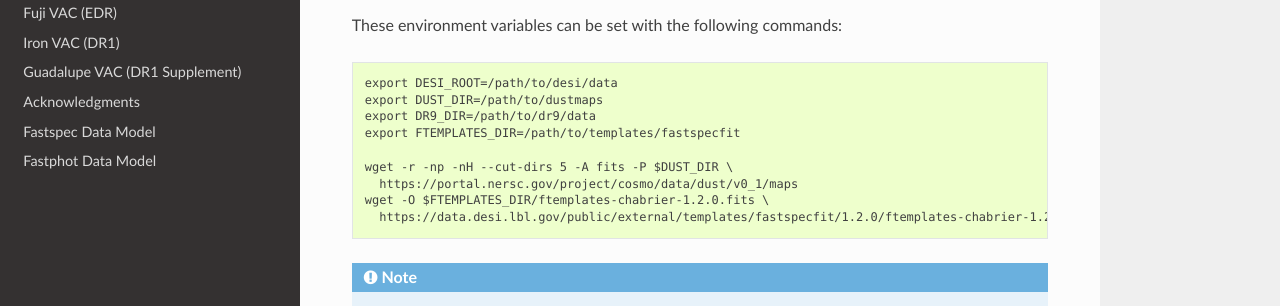
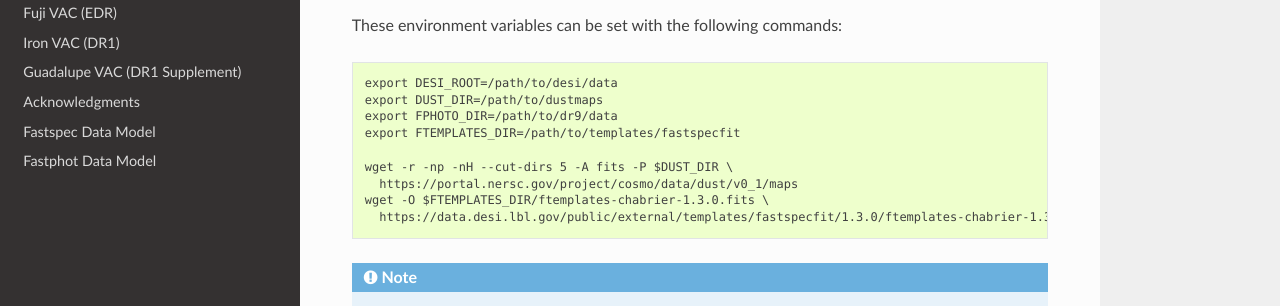
Before and after one commit to desihub/fastspecfit, a Sphinx documentation site: the page built from doc/install.rst, in a window 1280 px wide and 900 px high, scrolled down 1203 px. Shown: the part 371-677 px from the top of the window. Built offline with Sphinx 7.4.7 and the Read the Docs theme 2.0.0, drawn with Linux system fonts in a browser that asks for light colours.

Commit message:
update installation instructions

```diff
--- a/doc/install.rst
+++ b/doc/install.rst
@@ -80,13 +80,13 @@ These environment variables can be set with the following commands::
 
   export DESI_ROOT=/path/to/desi/data
   export DUST_DIR=/path/to/dustmaps
-  export DR9_DIR=/path/to/dr9/data
+  export FPHOTO_DIR=/path/to/dr9/data
   export FTEMPLATES_DIR=/path/to/templates/fastspecfit
 
   wget -r -np -nH --cut-dirs 5 -A fits -P $DUST_DIR \
     https://portal.nersc.gov/project/cosmo/data/dust/v0_1/maps
-  wget -O $FTEMPLATES_DIR/ftemplates-chabrier-1.2.0.fits \
-    https://data.desi.lbl.gov/public/external/templates/fastspecfit/1.2.0/ftemplates-chabrier-1.2.0.fits
+  wget -O $FTEMPLATES_DIR/ftemplates-chabrier-1.3.0.fits \
+    https://data.desi.lbl.gov/public/external/templates/fastspecfit/1.3.0/ftemplates-chabrier-1.3.0.fits
 
 .. note::
 
```
